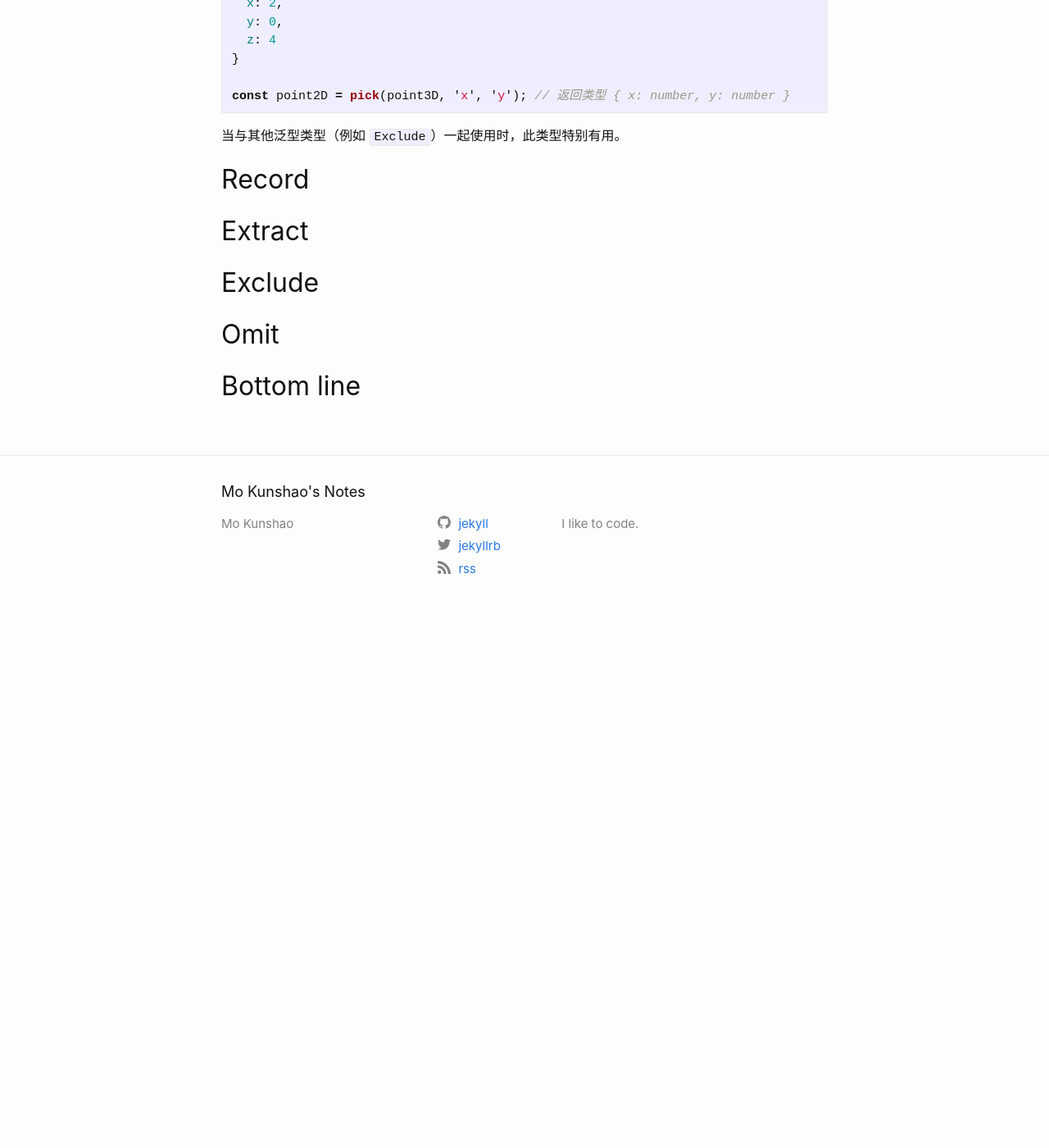
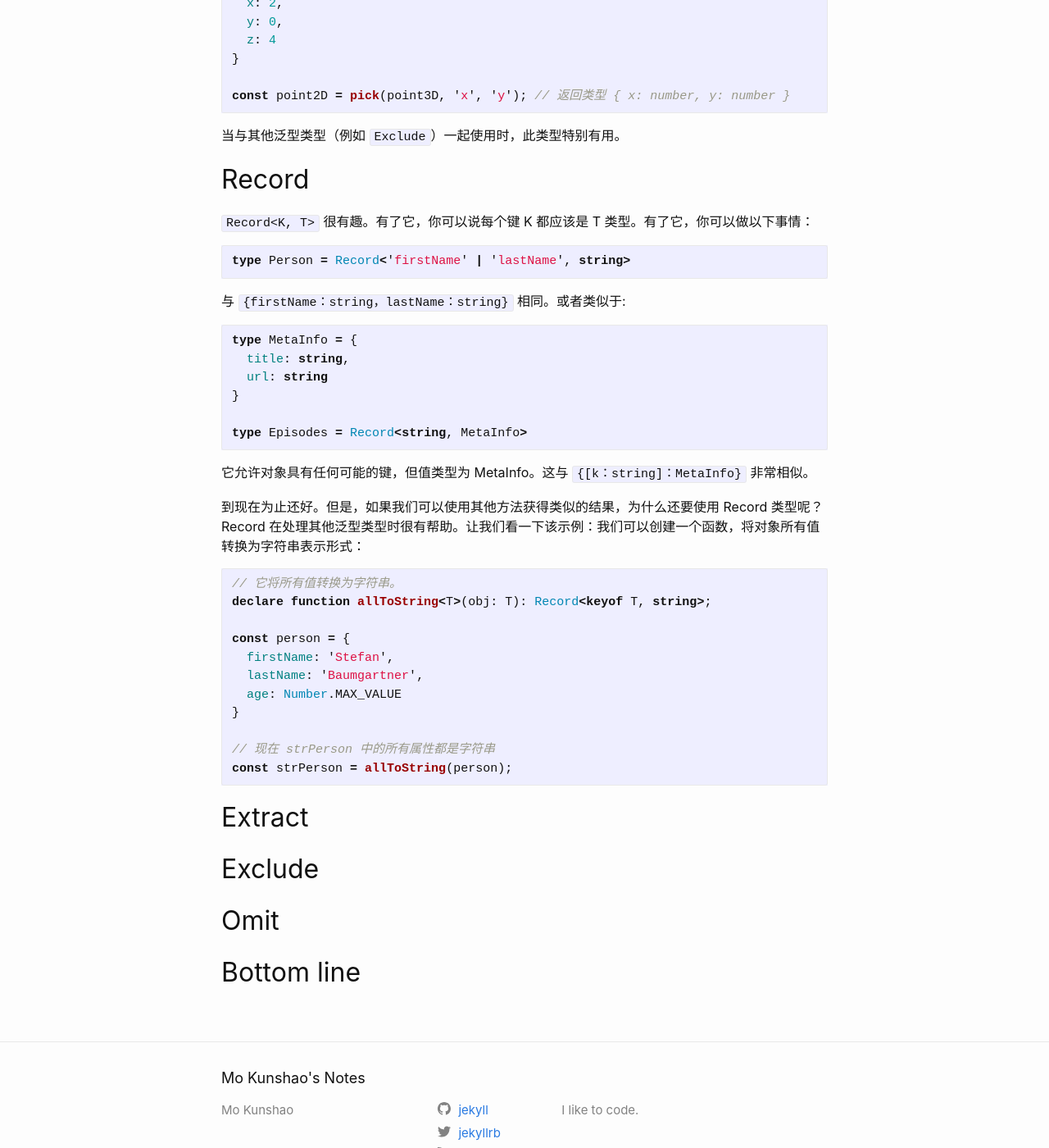
Before and after one commit to mokunshao/mokunshao.github.io, a Jekyll site: the page built from _posts/2020-01-08-typescript-built-in-generics.md, in a window 1280 px wide and 1400 px high, scrolled down 4617 px. Shown: the whole window at 82% size. Built offline with Jekyll 4.4.1, drawn with Linux system fonts in a browser that asks for light colours; our own code applies the rules of GitHub Pages for plain Markdown files; before the commit the page ends 5382 px from its top, so only the background shows below that.

Commit message:
Update 2020-01-08-typescript-built-in-generics.md

````diff
--- a/_posts/2020-01-08-typescript-built-in-generics.md
+++ b/_posts/2020-01-08-typescript-built-in-generics.md
@@ -208,6 +208,42 @@ const point2D = pick(point3D, 'x', 'y'); // 返回类型 { x: number, y: number
 当与其他泛型类型（例如 `Exclude`）一起使用时，此类型特别有用。
 
 ## Record
+
+`Record<K, T>` 很有趣。有了它，你可以说每个键 K 都应该是 T 类型。有了它，你可以做以下事情：
+
+```typescript
+type Person = Record<'firstName' | 'lastName', string>
+```
+
+与 `{firstName：string，lastName：string}` 相同。或者类似于:
+
+```typescript
+type MetaInfo = {
+  title: string,
+  url: string
+}
+
+type Episodes = Record<string, MetaInfo>
+```
+
+它允许对象具有任何可能的键，但值类型为 MetaInfo。这与 `{[k：string]：MetaInfo}` 非常相似。
+
+到现在为止还好。但是，如果我们可以使用其他方法获得类似的结果，为什么还要使用 Record 类型呢？Record 在处理其他泛型类型时很有帮助。让我们看一下该示例：我们可以创建一个函数，将对象所有值转换为字符串表示形式：
+
+```typescript
+// 它将所有值转换为字符串。
+declare function allToString<T>(obj: T): Record<keyof T, string>;
+
+const person = {
+  firstName: 'Stefan',
+  lastName: 'Baumgartner',
+  age: Number.MAX_VALUE
+}
+
+// 现在 strPerson 中的所有属性都是字符串
+const strPerson = allToString(person);
+```
+
 ## Extract
 ## Exclude
 ## Omit
````
